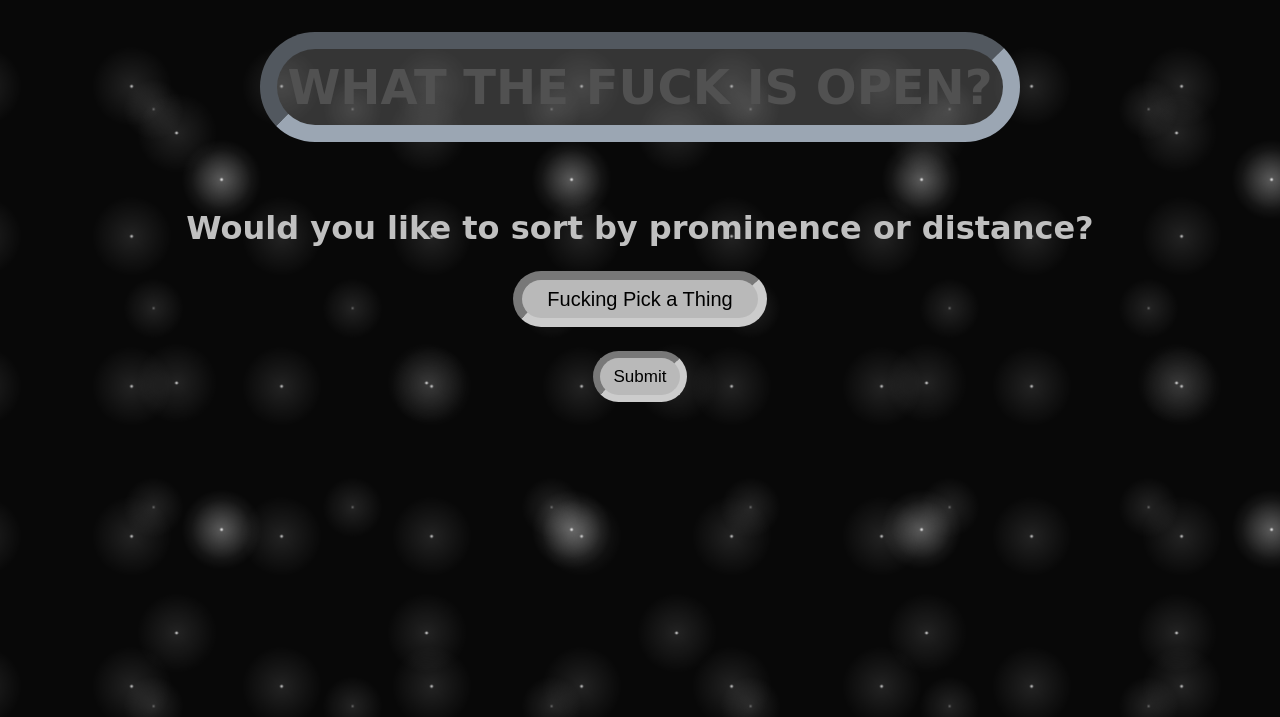
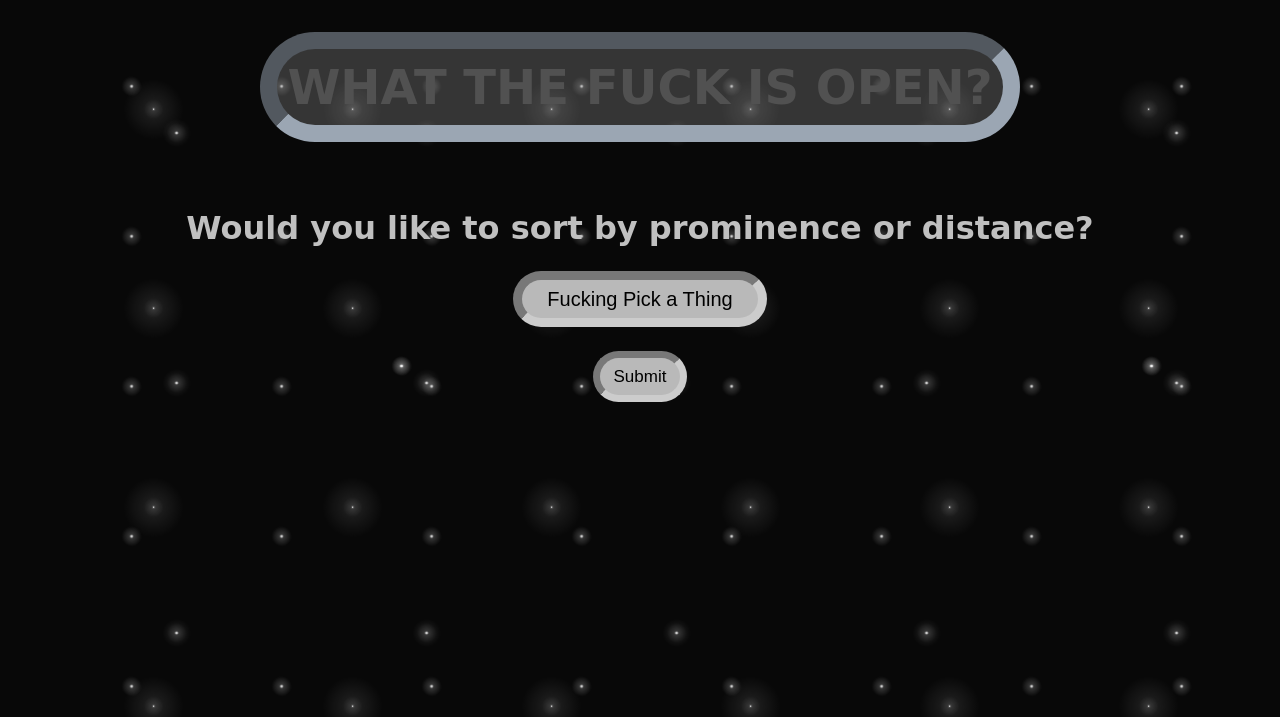
Before and after one commit to MoonWatcher582/WTF_is_Open, a Flask app: page / in a window 1280 px wide. Shown: the top 717 px of the page. Run offline with Flask 2, Linux system fonts and the light colour scheme.

Commit message:
added more stars

```diff
--- a/static/style.css
+++ b/static/style.css
@@ -2,12 +2,17 @@ body {
 	text-align: center;
 	background-color: #080808;
 	background-image:
-	radial-gradient(white, rgba(255,255,255,.2) 2px, transparent 40px),
-	radial-gradient(white, rgba(255,255,255,.15) 1px, transparent 30px),
-	radial-gradient(white, rgba(255,255,255,.1) 2px, transparent 40px),
-	radial-gradient(white, rgba(255,255,255,.1) 2px, transparent 40px),
+	radial-gradient(white, rgba(255,255,255,.2) 2px, transparent 10px),
+	radial-gradient(white, rgba(255,255,255,.15) 1px, transparent 3px),
+	radial-gradient(white, rgba(255,255,255,.1) 2px, transparent 14px),
+	radial-gradient(white, rgba(255,255,255,.1) 2px, transparent 10px),
+	radial-gradient(white, rgba(255,255,255,.1) 1px, transparent 10px),
+	radial-gradient(white, rgba(255,255,255,.1) 1px, transparent 10px),
+	radial-gradient(white, rgba(255,255,255,.1) 1px, transparent 10px),
+	radial-gradient(white, rgba(255,255,255,.1) 1px, transparent 10px),
+	radial-gradient(white, rgba(255,255,255,.1) 1px, transparent 10px),
 	radial-gradient(rgba(255,255,255,.4), rgba(255,255,255,.1) 2px, transparent 30px);
-	background-size: 350px 350px, 350px 350px, 250px 250px, 150px 150px, 199px 199px;
+	background-size: 750px 750px, 750px 750px, 250px 250px, 150px 150px, 199px 199px;
 	background-position: 0 0, 40px 60px, 130px 270px, 70px 100px, 70px 50px;
 	-moz-animation: background-transition 8s linear 7.5s, animated-background 11.09s ease alternate infinite, shake 2s ease 3.5s alternate 2;
 	-webkit-animation: background-transition 8s cubic-bezier(0.1,0.1,1,0.7), 7.5s, animated-background 10.09s linear alternate infinite, shake 2s ease 3.5s alternate 2;
@@ -120,6 +125,7 @@ input:active {
 	}
 	50% {
 		background-position: 0 0;
+		transform: perspective(260deg);
 	}
 	to {
 		background-position: 16.25% 11%;
```
